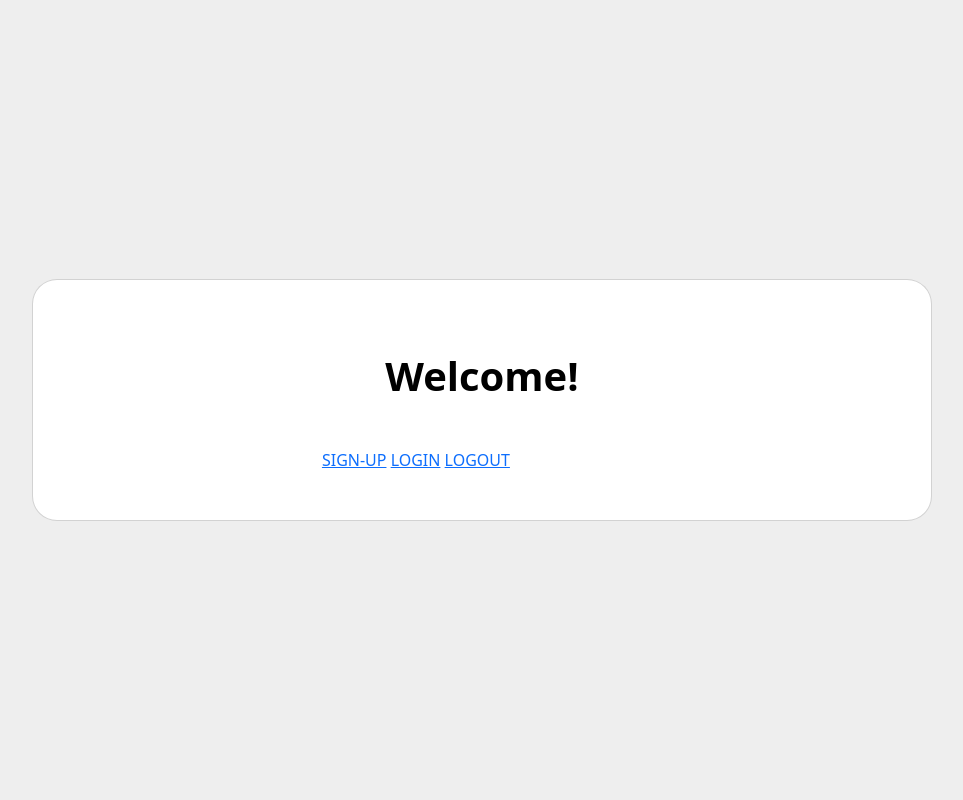
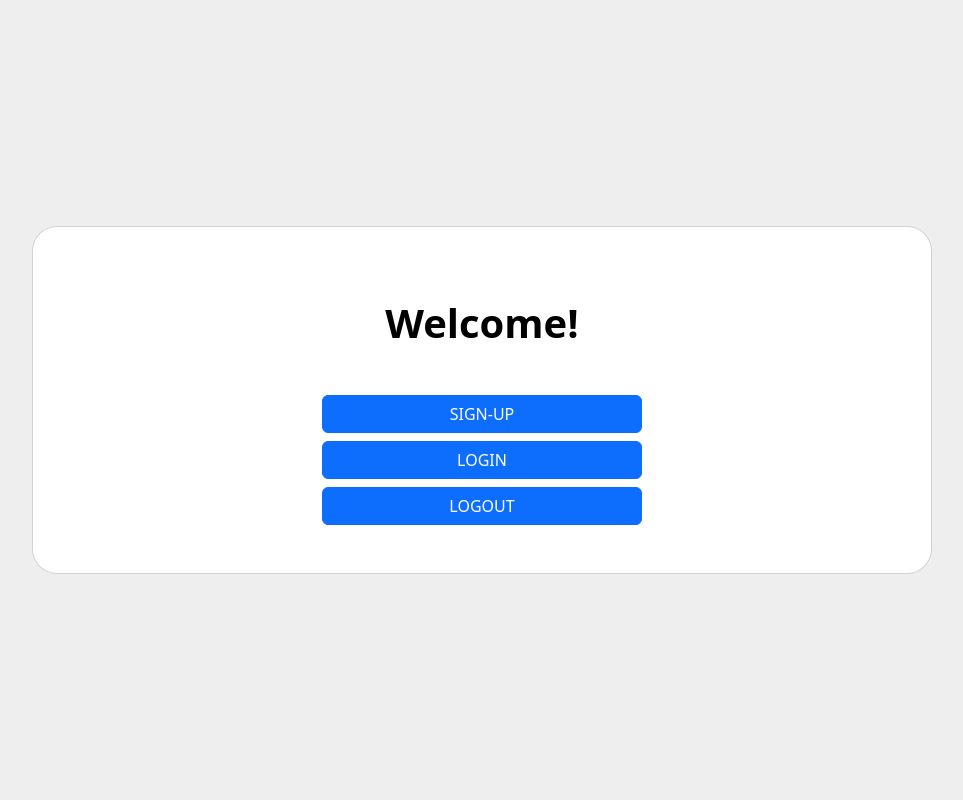
Before and after one commit to VitorBressan/Job-Application-Tracker, a Django app: page /auth in a window 1280 px wide. Shown: the whole page, without its empty margins (158-1121 px from the left). Run offline with Django 5.2, Linux system fonts and the light colour scheme; some libraries are stand-ins or nearby versions.

Commit message:
improve the login and register forms interface

```diff
--- a/users/templates/users/login.html
+++ b/users/templates/users/login.html
@@ -9,7 +9,9 @@
     <form action="{% url 'login' %}" method="POST">
         {% csrf_token %}
         {{ form|crispy }}
-        <input type="submit" class="btn btn-primary" value="Log In">
+        <div class="text-center">
+            <input type="submit" class="btn btn-primary" value="Log In">
+        </div>
     </form>
 
 {% endblock %}
--- a/users/templates/users/sign_up.html
+++ b/users/templates/users/sign_up.html
@@ -9,7 +9,9 @@
   <form class="mx-1 mx-md-4" action="{% url 'sign-up' %}" method="POST">
     {% csrf_token %}
     {{ form|crispy }}
-    <input type="submit" value="Sign Up">
+    <div class="text-center">
+      <input type="submit" class="btn btn-primary" value="Sign Up">
+    </div>
   </form>
 
 {% endblock %}
--- a/users/templates/users/welcome.html
+++ b/users/templates/users/welcome.html
@@ -4,9 +4,9 @@
 
 {% block header %} Welcome! {% endblock %}
 {% block content %}
-
-    <a href="{% url 'sign-up' %}">SIGN-UP</a>
-    <a href="{% url 'login' %}">LOGIN</a>
-    <a href="{% url 'logout' %}">LOGOUT</a>
-
+    <div class="d-grid gap-2">
+        <a href="{% url 'sign-up' %}" class="btn btn-primary">SIGN-UP</a>
+        <a href="{% url 'login' %}" class="btn btn-primary">LOGIN</a>
+        <a href="{% url 'logout' %}" class="btn btn-primary">LOGOUT</a>
+    </div>
 {% endblock %}
```
Also changed, not shown: users/views.py (line endings or trailing spaces).
